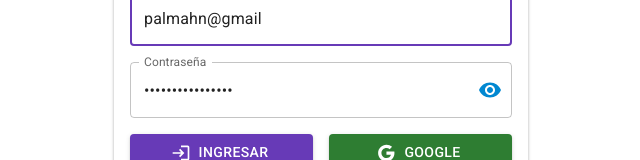
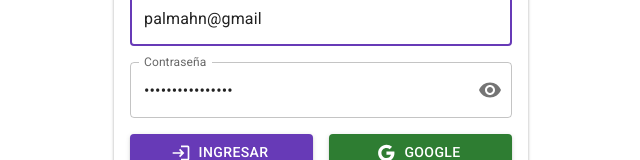
Before and after one commit to jcreact/journal-app-ts, a React (Create React App) app: page /auth/login in a window 1280 px wide. Shown: the part 317-477 px from the top of the page, without its empty margins (319-959 px from the left). Built offline with nearby package versions, Linux system fonts and the light colour scheme; no server answers.

Commit message:
fix(auth): Corrección del atributo disable del icon con el input.

```diff
--- a/src/components/auth/PasswordField.tsx
+++ b/src/components/auth/PasswordField.tsx
@@ -27,8 +27,9 @@ export const PasswordField = (props: TextFieldProps) => {
                         <IconButton
                             onClick={handleClickShowPassword}
                             onMouseDown={handleMouseDownPassword}
-                            color={props.error ? 'error' : 'info'}
+                            color={props.error ? 'error' : props.color}
                             edge="end"
+                            disabled={props.disabled}
                         >
                             {show ? <VisibilityOff /> : <Visibility />}
                         </IconButton>
```
